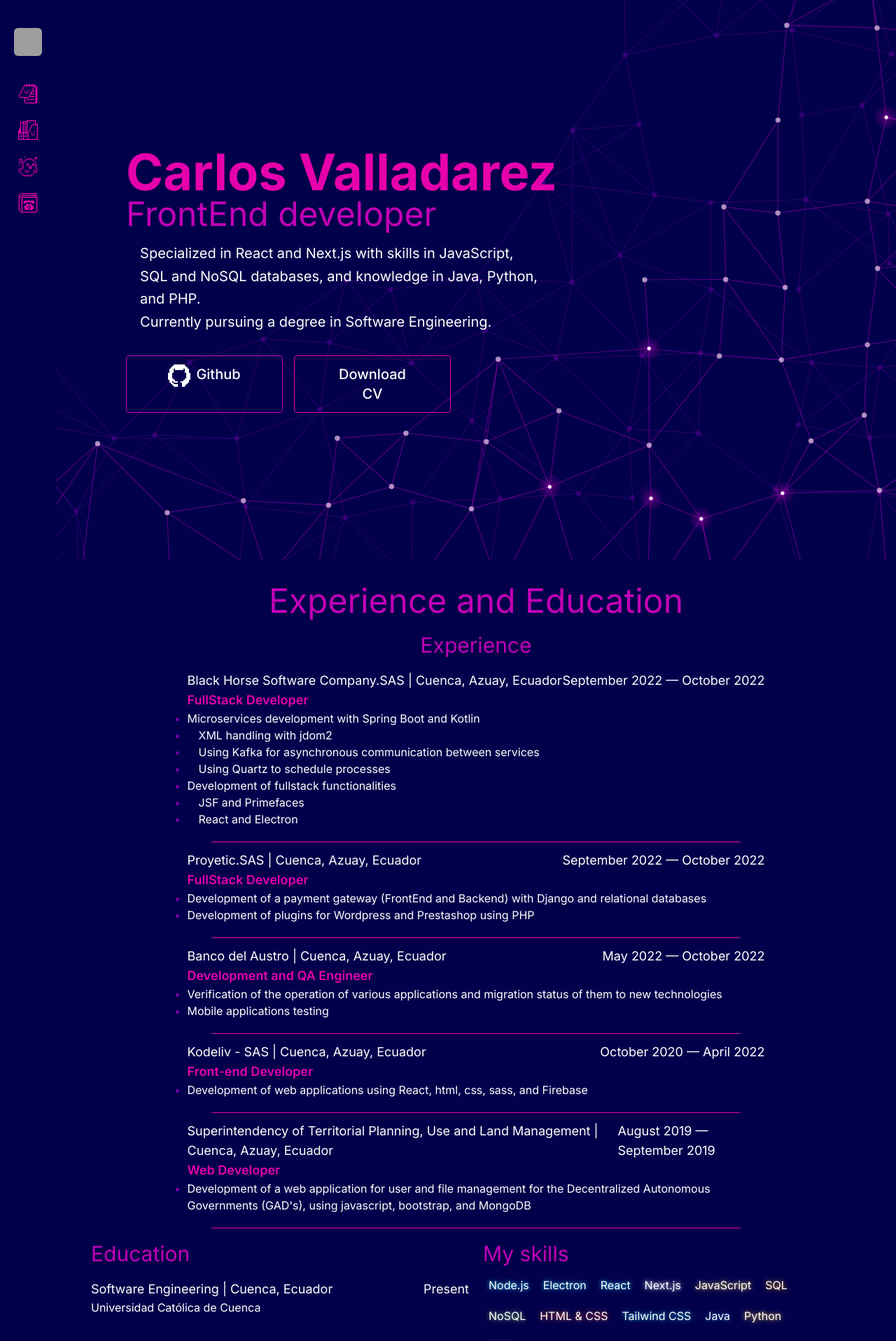
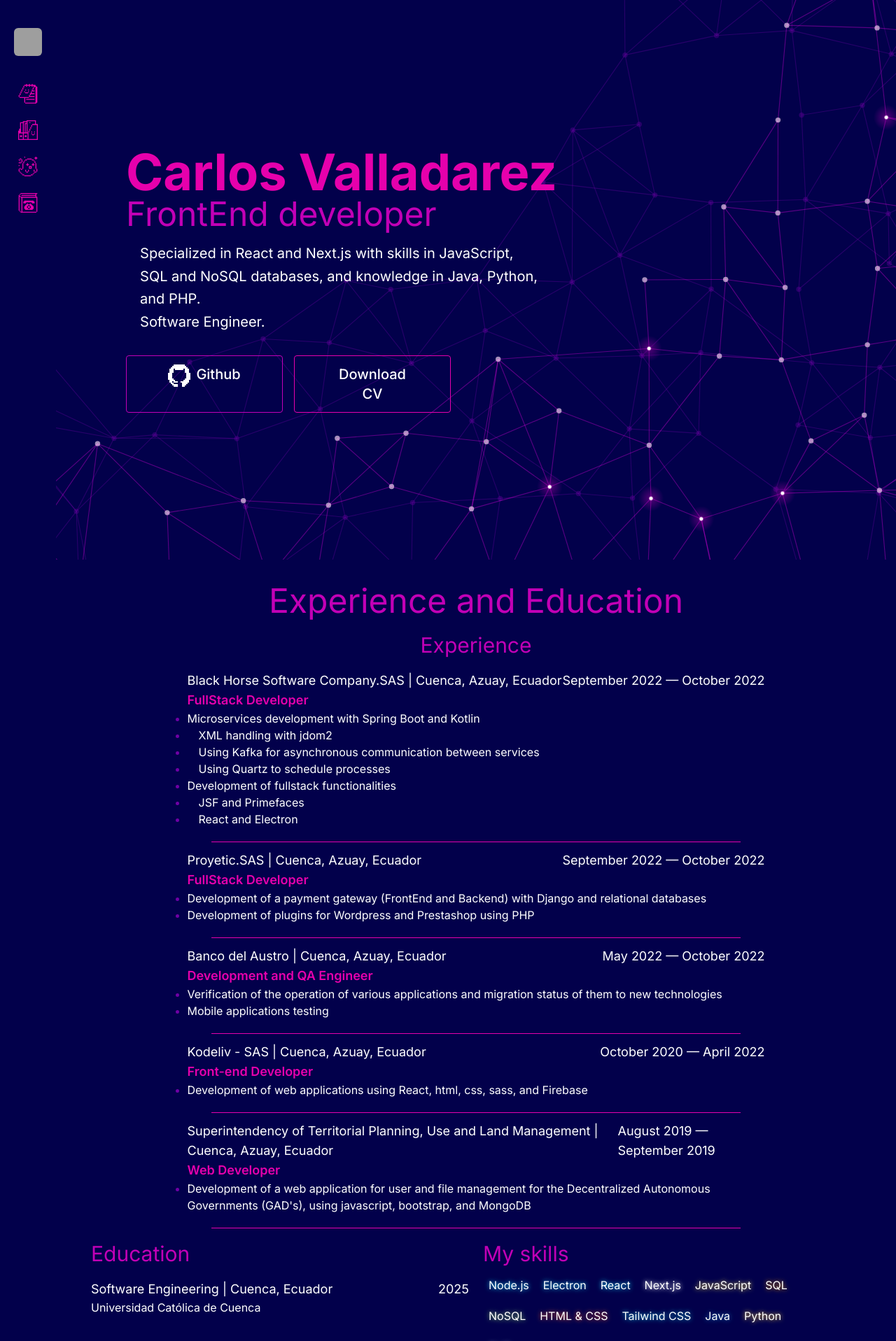
Before and after one commit to chey3002/Potfolio, a Next.js app: page / in a window 1280 px wide. Shown: the top 1917 px of the page at 70% size. Built offline with nearby package versions, Linux system fonts and the light colour scheme; grey boxes are pictures that could not be loaded.

Commit message:
update 2025

```diff
--- a/src/components/heroBanner.jsx
+++ b/src/components/heroBanner.jsx
@@ -16,7 +16,7 @@ export default function HeroBanner() {
                         Specialized in React and Next.js with skills in JavaScript, SQL and NoSQL databases, and knowledge in Java, Python, and PHP.
                     </p>
                     <p className="mx-auto max-w-xl sm:text-xl sm:leading-relaxed">
-                        Currently pursuing a degree in Software Engineering.
+                        Software Engineer.
                     </p>
 
                     <div className="mt-8 flex flex-wrap justify-start gap-4">
--- a/src/utils/experiencia.js
+++ b/src/utils/experiencia.js
@@ -57,7 +57,7 @@ export const education = [
     {
         carrera: "Software Engineering",
         institucion: "Universidad Católica de Cuenca",
-        fecha: "Present",
+        fecha: "2025",
         location: "Cuenca, Ecuador",
     },
 ];
```
